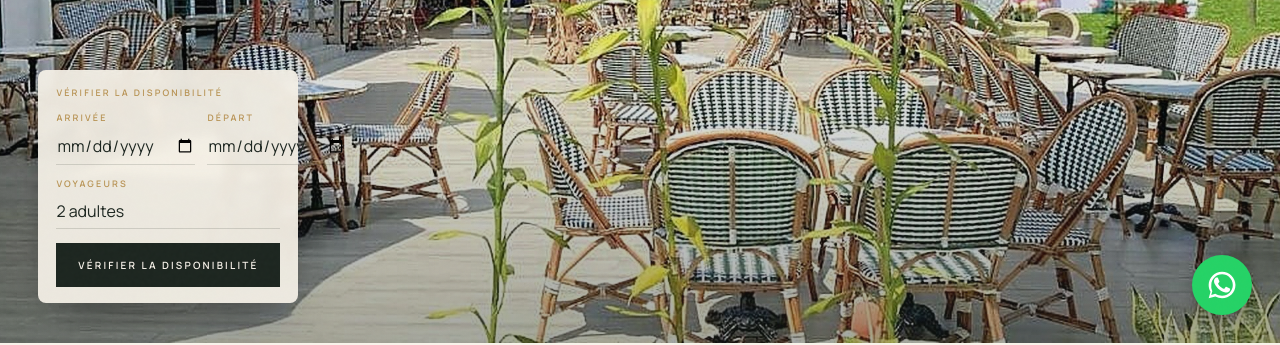
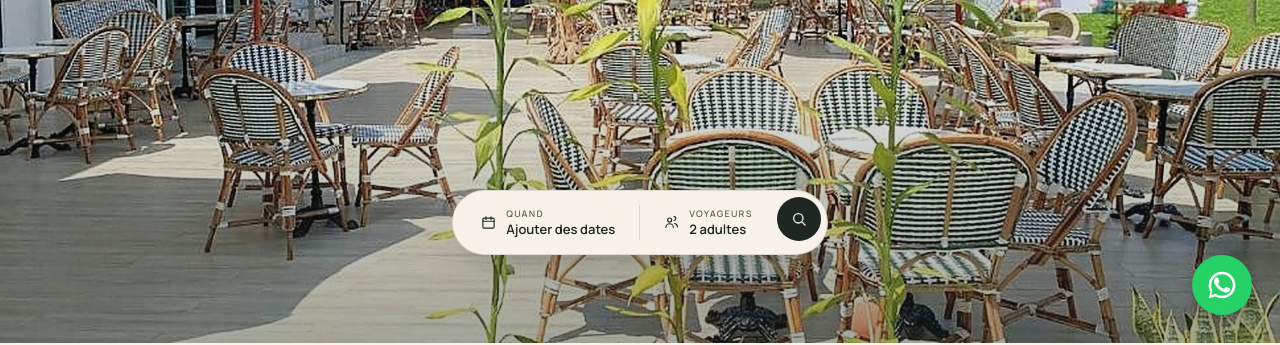
Before and after one commit to Bowbosh22/pefaco-maya-maya, a React (Vite) app: page /#/maya-maya in a window 1280 px wide. Shown: the part 457-802 px from the top of the page. Built offline with nearby package versions, Linux system fonts and the light colour scheme.

Commit message:
Replace availability inputs with RoomSearchBar component
Updated the ImmersiveArrival component to replace the availability check inputs with a RoomSearchBar component for a unified booking experience across devices.

```diff
--- a/src/components/hero/ImmersiveArrival.jsx
+++ b/src/components/hero/ImmersiveArrival.jsx
@@ -1,6 +1,6 @@
-import { useState } from 'react'
-import { Link, useNavigate } from 'react-router-dom'
+import { Link } from 'react-router-dom'
 import { useHotel } from '../../context/HotelContext'
+import RoomSearchBar from '../RoomSearchBar'
 
 // Hero repensé le 29/09/2026 dans l'esprit de larkhotels.com/california/carmel-by-the-sea/tradewinds :
 // une photo épurée (plus de rail d'expériences ni de bandeau prix superposés), la carte
@@ -10,35 +10,16 @@ import { useHotel } from '../../context/HotelContext'
 // "PEFACO HOTEL ..." en bas de la photo source a été recadré directement dans le fichier image
 // (un recadrage objectPosition seul ne suffisait pas à l'exclure de façon fiable sur tous les
 // ratios d'écran, notamment mobile portrait, où object-fit: cover ne rogne pas la hauteur).
-// La carte de réservation est redevenue un petit médaillon discret dans un coin plutôt qu'un
-// grand encart centré à cheval sur la photo.
-// Ajustement mobile (29/09, référence : capture DevTools de larkhotels.com en 390px) : sur mobile
-// uniquement, la carte détaillée (dates + voyageurs + bouton) est remplacée par une pastille
-// compacte façon Lark — libellé + résumé + bouton rond — qui envoie directement vers la page de
-// réservation pour le choix précis des dates. Le hero est aussi moins haut sur mobile (moins
-// imposant), là où il reste plein écran sur desktop.
-function IconSearch() {
-  return (
-    <svg width="16" height="16" viewBox="0 0 24 24" fill="none" stroke="currentColor" strokeWidth="2">
-      <circle cx="11" cy="11" r="7" />
-      <path d="M21 21l-4.3-4.3" strokeLinecap="round" />
-    </svg>
-  )
-}
-
+// Mise à jour du 30/09/2026 (demande explicite) : la carte "Vérifier la disponibilité" maison
+// (desktop) et la pastille mobile qui l'accompagnait ont été remplacées par le composant
+// <RoomSearchBar />, la barre "QUAND / VOYAGEURS" façon larkhotels.com déjà utilisée en haut de
+// la page Chambres. Un seul composant, déjà responsive (la valeur des puces se tronque et les
+// popovers se recentrent en plein écran sous 720px), couvre donc desktop et mobile — plus besoin
+// de deux widgets distincts. Posée en position absolute, centrée en bas de la photo ; son
+// comportement "sticky" interne (IntersectionObserver + position fixed) continue de fonctionner
+// une fois qu'on scrolle sous le hero, comme sur la page Chambres.
 export default function ImmersiveArrival() {
   const hotel = useHotel()
-  const navigate = useNavigate()
-
-  const [availability, setAvailability] = useState({ arrival: '', departure: '', guests: '2 adultes' })
-
-  const checkAvailability = () => {
-    const params = new URLSearchParams()
-    if (availability.arrival) params.set('arrival', availability.arrival)
-    if (availability.departure) params.set('departure', availability.departure)
-    if (availability.guests) params.set('guests', availability.guests)
-    navigate(`/${hotel.slug}/reservation${params.toString() ? `?${params}` : ''}`)
-  }
 
   const whatsappLink = hotel.whatsapp
     ? `https://wa.me/${hotel.whatsapp}?text=${encodeURIComponent(hotel.whatsappMessage)}`
@@ -69,163 +50,19 @@ export default function ImmersiveArrival() {
         />
 
         <div
-          className="hexp-book"
+          className="hexp-search"
           style={{
             position: 'absolute',
             zIndex: 20,
-            left: 'clamp(16px,3vw,40px)',
+            left: 0,
+            right: 0,
             bottom: 'clamp(20px,4vw,40px)',
-            background: 'rgba(248,243,234,.92)',
-            backdropFilter: 'blur(4px)',
-            borderRadius: 8,
-            padding: '16px 18px',
-            boxShadow: '0 18px 44px -18px rgba(0,0,0,.5)',
-            width: 'min(260px, 78vw)',
+            display: 'flex',
+            justifyContent: 'center',
+            padding: '0 clamp(16px,3vw,40px)',
           }}
         >
-          <p className="t-label" style={{ marginBottom: 10, fontSize: 9 }}>
-            Vérifier la disponibilité
-          </p>
-          <div style={{ display: 'grid', gridTemplateColumns: '1fr 1fr', gap: 12 }}>
-            <div>
-              <label className="t-label" style={{ display: 'block', fontSize: 9 }}>
-                Arrivée
-              </label>
-              <input
-                type="date"
-                value={availability.arrival}
-                onChange={(e) => setAvailability((a) => ({ ...a, arrival: e.target.value }))}
-                style={{
-                  width: '100%',
-                  background: 'transparent',
-                  border: 0,
-                  borderBottom: '1px solid rgba(29,38,32,.15)',
-                  fontFamily: 'var(--sans)',
-                  fontSize: 13,
-                  color: 'var(--espresso)',
-                  padding: '6px 0',
-                  marginTop: 2,
-                }}
-              />
-            </div>
-            <div>
-              <label className="t-label" style={{ display: 'block', fontSize: 9 }}>
-                Départ
-              </label>
-              <input
-                type="date"
-                value={availability.departure}
-                onChange={(e) => setAvailability((a) => ({ ...a, departure: e.target.value }))}
-                style={{
-                  width: '100%',
-                  background: 'transparent',
-                  border: 0,
-                  borderBottom: '1px solid rgba(29,38,32,.15)',
-                  fontFamily: 'var(--sans)',
-                  fontSize: 13,
-                  color: 'var(--espresso)',
-                  padding: '6px 0',
-                  marginTop: 2,
-                }}
-              />
-            </div>
-          </div>
-          <div style={{ marginTop: 12 }}>
-            <label className="t-label" style={{ display: 'block', fontSize: 9 }}>
-              Voyageurs
-            </label>
-            <select
-              value={availability.guests}
-              onChange={(e) => setAvailability((a) => ({ ...a, guests: e.target.value }))}
-              style={{
-                width: '100%',
-                background: 'transparent',
-                border: 0,
-                borderBottom: '1px solid rgba(29,38,32,.15)',
-                fontFamily: 'var(--sans)',
-                fontSize: 13,
-                color: 'var(--espresso)',
-                padding: '6px 0',
-                marginTop: 2,
-                appearance: 'none',
-              }}
-            >
-              <option>1 adulte</option>
-              <option>2 adultes</option>
-              <option>2 adultes, 1 enfant</option>
-              <option>Groupe (5+)</option>
-            </select>
-          </div>
-          <button type="button" onClick={checkAvailability} className="btn-solid" style={{ width: '100%', justifyContent: 'center', marginTop: 14 }}>
-            Vérifier la disponibilité
-          </button>
-        </div>
-
-        <div
-          className="hexp-pill"
-          style={{
-            position: 'absolute',
-            zIndex: 20,
-            left: 16,
-            right: 16,
-            bottom: 'clamp(16px,4vw,28px)',
-            display: 'none',
-            alignItems: 'center',
-            gap: 12,
-            background: 'rgba(248,243,234,.95)',
-            backdropFilter: 'blur(4px)',
-            borderRadius: 999,
-            boxShadow: '0 14px 36px -14px rgba(0,0,0,.5)',
-            padding: '8px 8px 8px 20px',
-          }}
-        >
-          <div style={{ flex: 1, minWidth: 0 }}>
-            <p
-              style={{
-                fontFamily: 'var(--sans)',
-                fontSize: 11,
-                fontWeight: 700,
-                letterSpacing: '0.04em',
-                color: 'var(--espresso)',
-                whiteSpace: 'nowrap',
-                overflow: 'hidden',
-                textOverflow: 'ellipsis',
-              }}
-            >
-              Planifier votre séjour
-            </p>
-            <p
-              style={{
-                fontFamily: 'var(--sans)',
-                fontSize: 11,
-                color: 'var(--soft)',
-                marginTop: 2,
-                whiteSpace: 'nowrap',
-                overflow: 'hidden',
-                textOverflow: 'ellipsis',
-              }}
-            >
-              Dates &bull; {availability.guests}
-            </p>
-          </div>
-          <button
-            type="button"
-            aria-label="Vérifier la disponibilité"
-            onClick={checkAvailability}
-            style={{
-              width: 40,
-              height: 40,
-              flexShrink: 0,
-              borderRadius: '50%',
-              background: 'var(--espresso)',
-              color: 'var(--ivory)',
-              display: 'flex',
-              alignItems: 'center',
-              justifyContent: 'center',
-            }}
-          >
-            <IconSearch />
-          </button>
+          <RoomSearchBar />
         </div>
       </div>
 
@@ -276,9 +113,8 @@ export default function ImmersiveArrival() {
 
       <style>{`
         @media (max-width: 640px) {
-          .hexp-image { height: 62vh !important; min-height: 380px; }
-          .hexp-book { display: none !important; }
-          .hexp-pill { display: flex !important; }
+          .hexp-image { height: 62vh !important; min-height: 420px; }
+          .hexp-search { padding: 0 12px !important; }
         }
       `}</style>
     </section>
```
